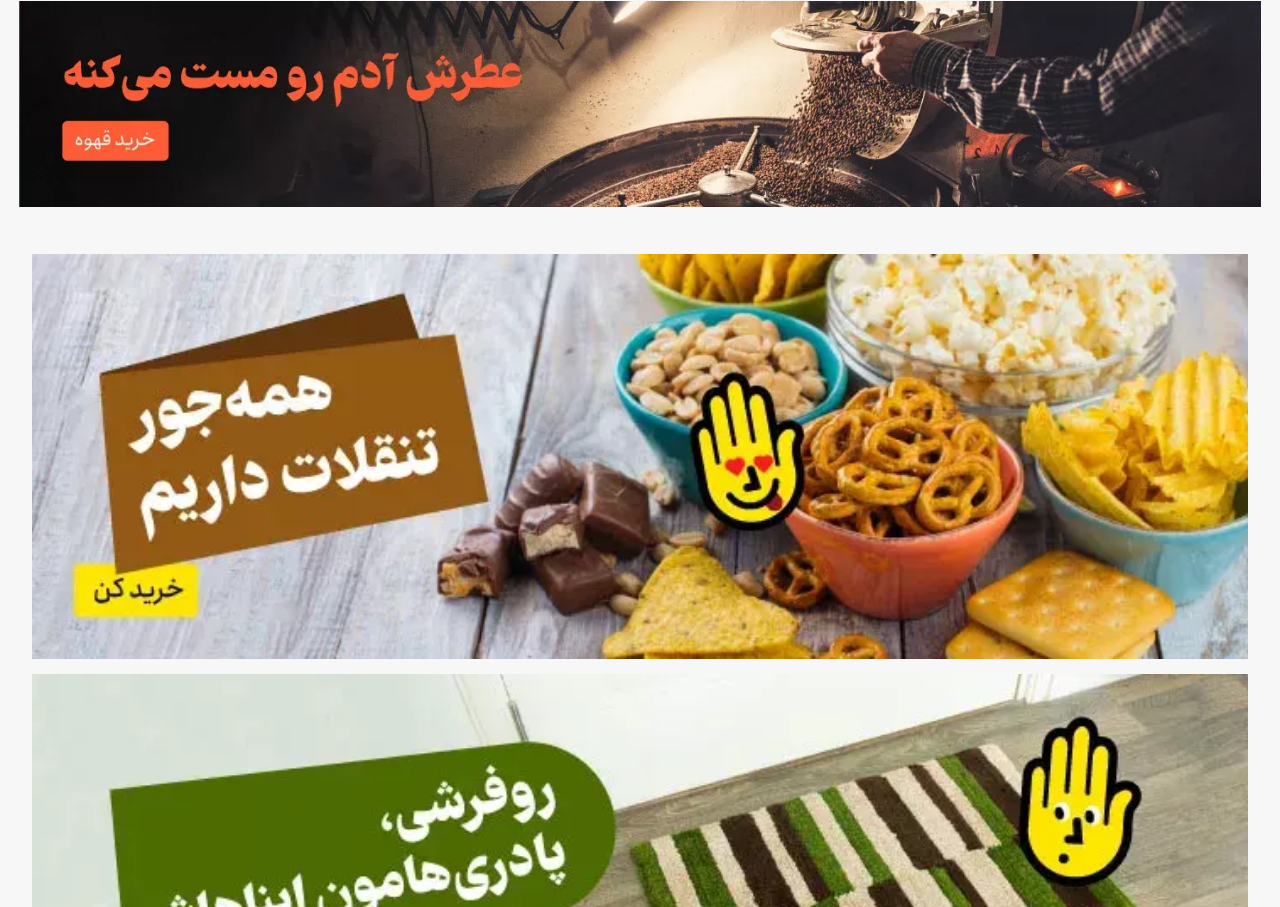
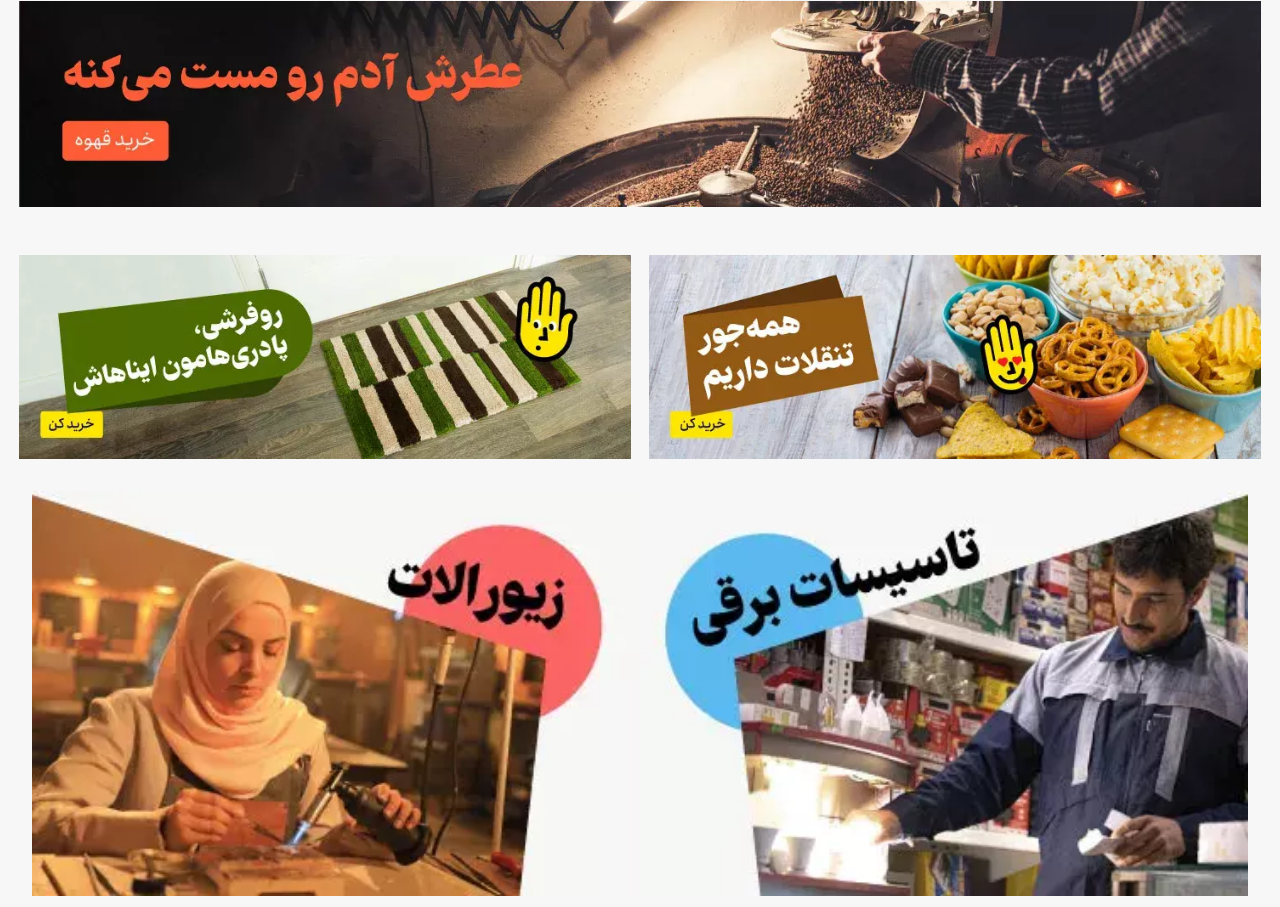
Before and after one commit to MHPourhasani/basalam-clone, a plain HTML site: page index.html in a window 1280 px wide. Shown: the part 1834-2741 px from the top of the page. Drawn offline with Linux system fonts and the light colour scheme.

Commit message:
responsive tanaghgholat and padari baner section for all device

```diff
--- a/styles/sass/sassStyles.scss
+++ b/styles/sass/sassStyles.scss
@@ -149,6 +149,7 @@ main, footer {
     @include banerSize(95vw, auto, 1rem, 0);
 }
 
+// tanaghgholat and padari baner section
 .tanaghgholat-padari-baner{
     @include banerSize(95vw, auto, 1.2rem, 0);
 
@@ -230,6 +231,11 @@ main, footer {
     .ghahveh-baner {
         @include banerSize(82vw, auto, 1rem, 0);
     }
+
+    // tanaghgholat and padari baner section
+    .tanaghgholat-padari-baner{
+        @include banerSize(82vw, auto, 1rem, 0);
+    }
 }
 
         // tablet screen (min-width:768px to max-width:1023px)
@@ -306,6 +312,11 @@ main, footer {
     // ghahveh baner section
     .ghahveh-baner {
         @include banerSize(92vw, auto, 1rem, 0);
+    }
+
+    // tanaghgholat and padari baner section
+    .tanaghgholat-padari-baner{
+        @include banerSize(92vw, auto, 1.3rem, 0);
     }
 }
 
@@ -388,6 +399,15 @@ main, footer {
     .ghahveh-baner {
         @include banerSize(92vw, auto, 1rem, 0);
     }
+
+    // tanaghgholat and padari baner section
+    .tanaghgholat-padari-baner{
+        @include banerSize(92vw, auto, 1.3rem, 0);
+        @include flexStyles(row,space-between,center);
+        img {
+            width: 49%;
+        }
+    }
 }
 
         // large screen (min-width:1280px)
@@ -468,6 +488,15 @@ main, footer {
     // ghahveh baner section
     .ghahveh-baner {
         @include banerSize(97vw, auto, 1rem, 0);
+    }
+
+    // tanaghgholat and padari baner section
+    .tanaghgholat-padari-baner{
+        @include banerSize(97vw, auto, 1.3rem, 0);
+        @include flexStyles(row,space-between,center);
+        img {
+            width: 49.3%;
+        }
     }
 }
 
```
Also changed, not shown: styles/css/sassStyles.css, 1 other file.
